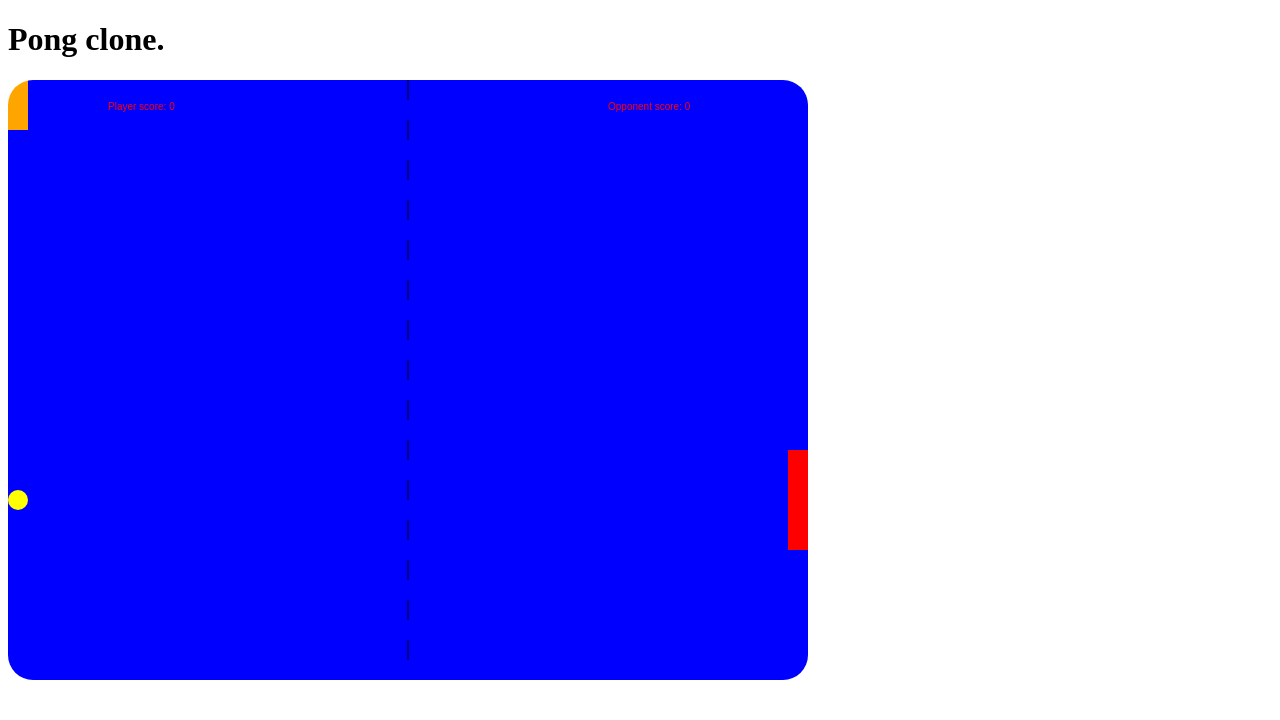
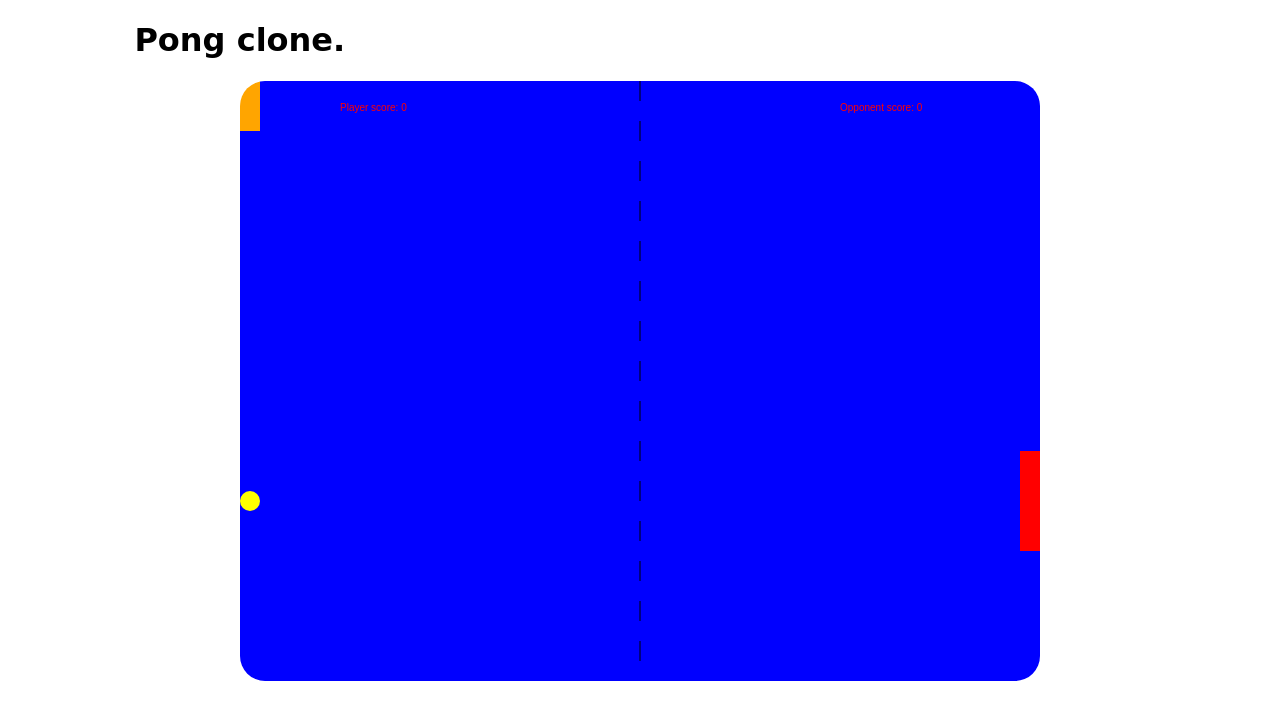
Before and after one commit to wolfgangwarneke/js-pong-clone, a plain HTML site: page index.html in a window 1280 px wide. Drawn offline with Linux system fonts and the light colour scheme.

Commit message:
center canvas element

```diff
--- a/css/styles.css
+++ b/css/styles.css
@@ -1,3 +1,17 @@
+body {
+  font-family: cursive;
+}
+
+h1 {
+  margin-left: 10%;
+}
+
 canvas {
   border-radius: 25px;
+  padding-left: 0;
+    padding-right: 0;
+    margin-left: auto;
+    margin-right: auto;
+    display: block;
+    width: 800px;
 }
```
